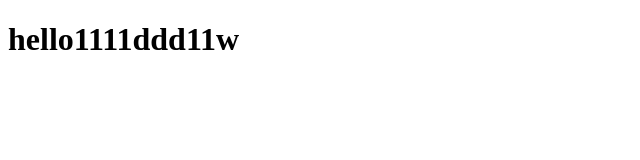
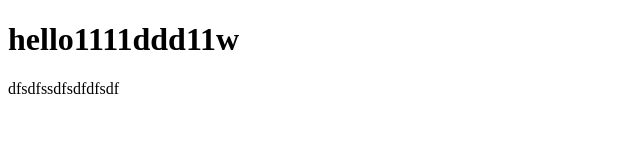
Before and after one commit to emfldlem/emfldlem, a plain HTML site: page index.html in a window 1280 px wide. Shown: the whole page, without its empty margins (0-640 px from the left). Drawn offline with Linux system fonts and the light colour scheme.

Commit message:
p 태그 수정

```diff
--- a/index.html
+++ b/index.html
@@ -6,6 +6,7 @@
 <body>
 
 <h1>hello1111ddd11w</h1>
+<p>dfsdfssdfsdfdfsdf</p>
 
 </body>
 </html>
```
